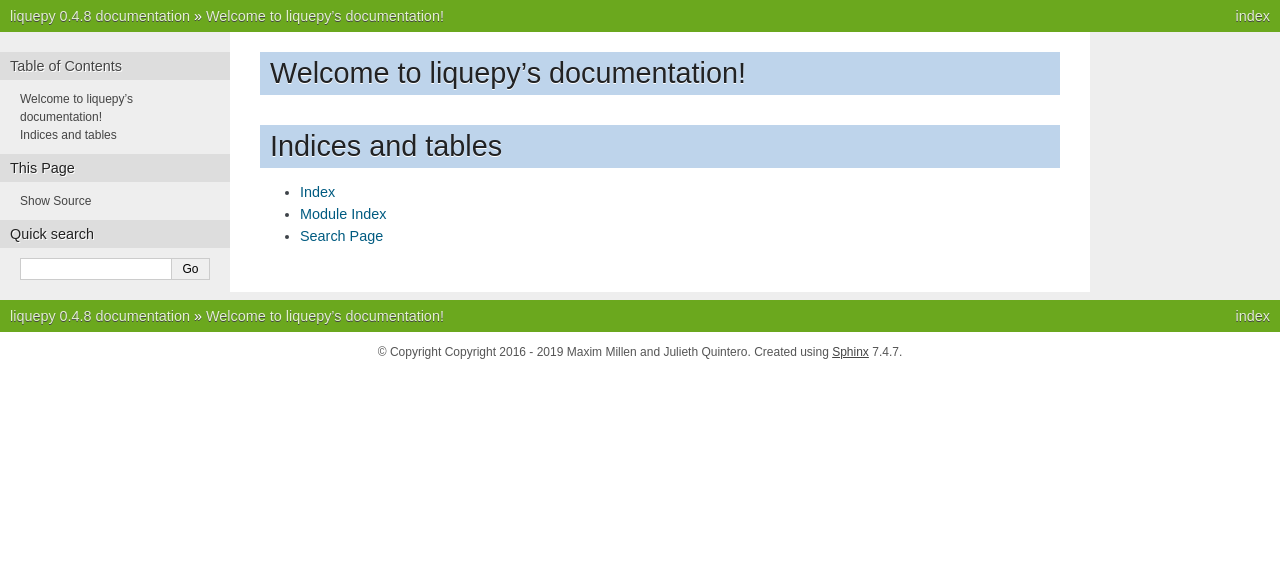
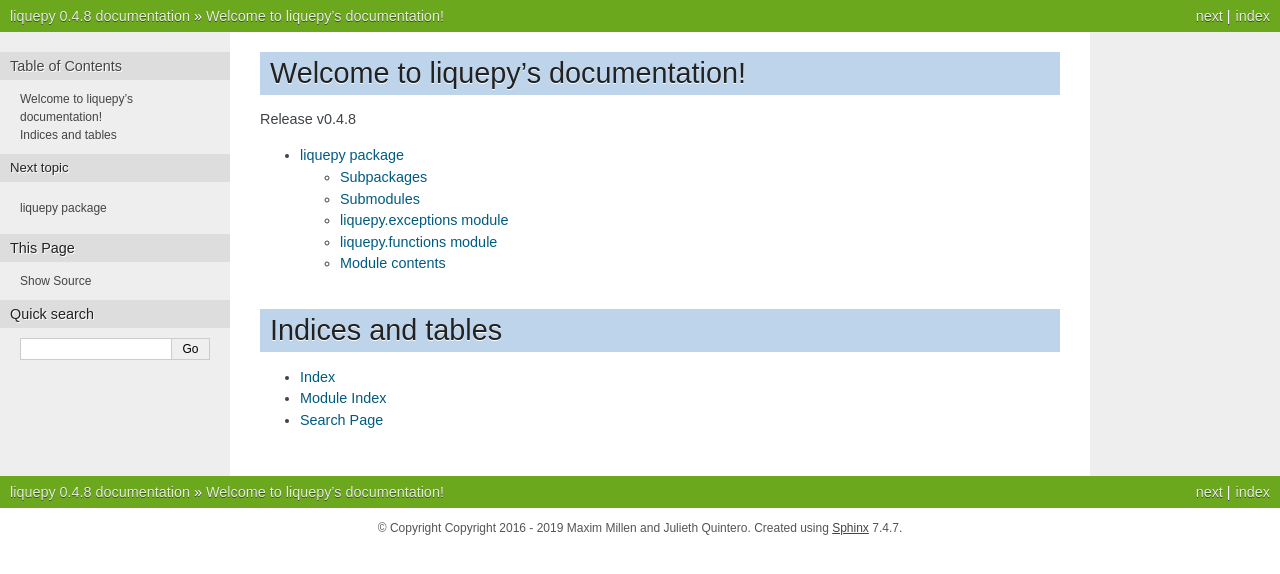
Before and after one commit to eng-tools/liquepy, a Sphinx documentation site: the page built from docs/index.rst, in a window 1280 px wide. Shown: the top 574 px of the page. Built offline with Sphinx 7.4.7, drawn with Linux system fonts in a browser that asks for light colours; pages that are not in the unit, such as notebooks, are missing from menus.

```diff
--- a/docs/index.rst
+++ b/docs/index.rst
@@ -6,10 +6,12 @@
 Welcome to liquepy's documentation!
 ===================================
 
+Release v\ |version|
+
 .. toctree::
    :maxdepth: 2
-   :caption: Contents:
 
+   liquepy
 
 
 Indices and tables
--- /dev/null
+++ b/docs/liquepy.rst
@@ -0,0 +1,43 @@
+liquepy package
+===============
+
+Subpackages
+-----------
+
+.. toctree::
+
+    liquepy.element
+    liquepy.field
+    liquepy.motion
+    liquepy.num
+    liquepy.settlement
+    liquepy.sra
+    liquepy.trigger
+
+Submodules
+----------
+
+liquepy.exceptions module
+-------------------------
+
+.. automodule:: liquepy.exceptions
+    :members:
+    :undoc-members:
+    :show-inheritance:
+
+liquepy.functions module
+------------------------
+
+.. automodule:: liquepy.functions
+    :members:
+    :undoc-members:
+    :show-inheritance:
+
+
+Module contents
+---------------
+
+.. automodule:: liquepy
+    :members:
+    :undoc-members:
+    :show-inheritance:
```
